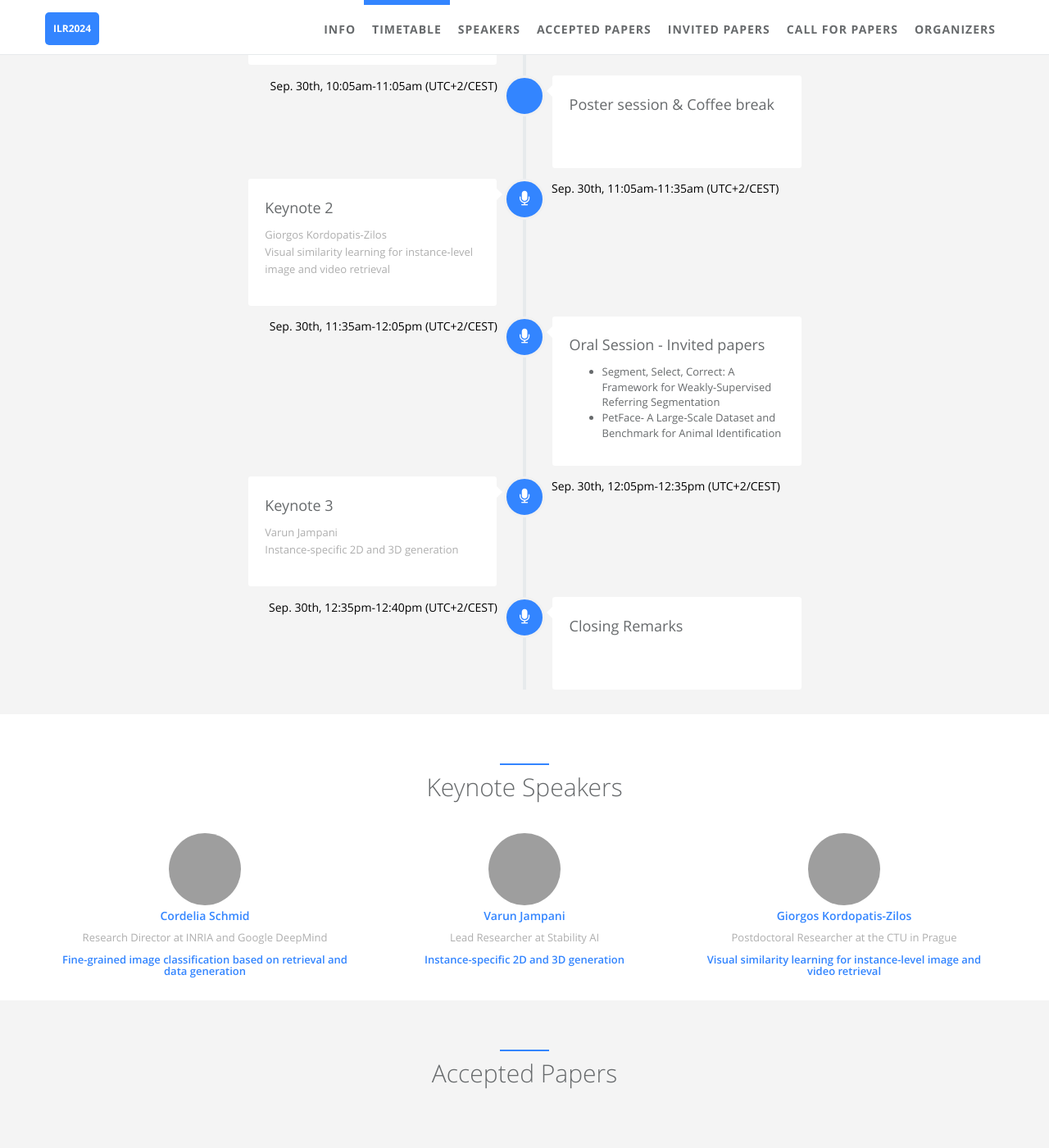
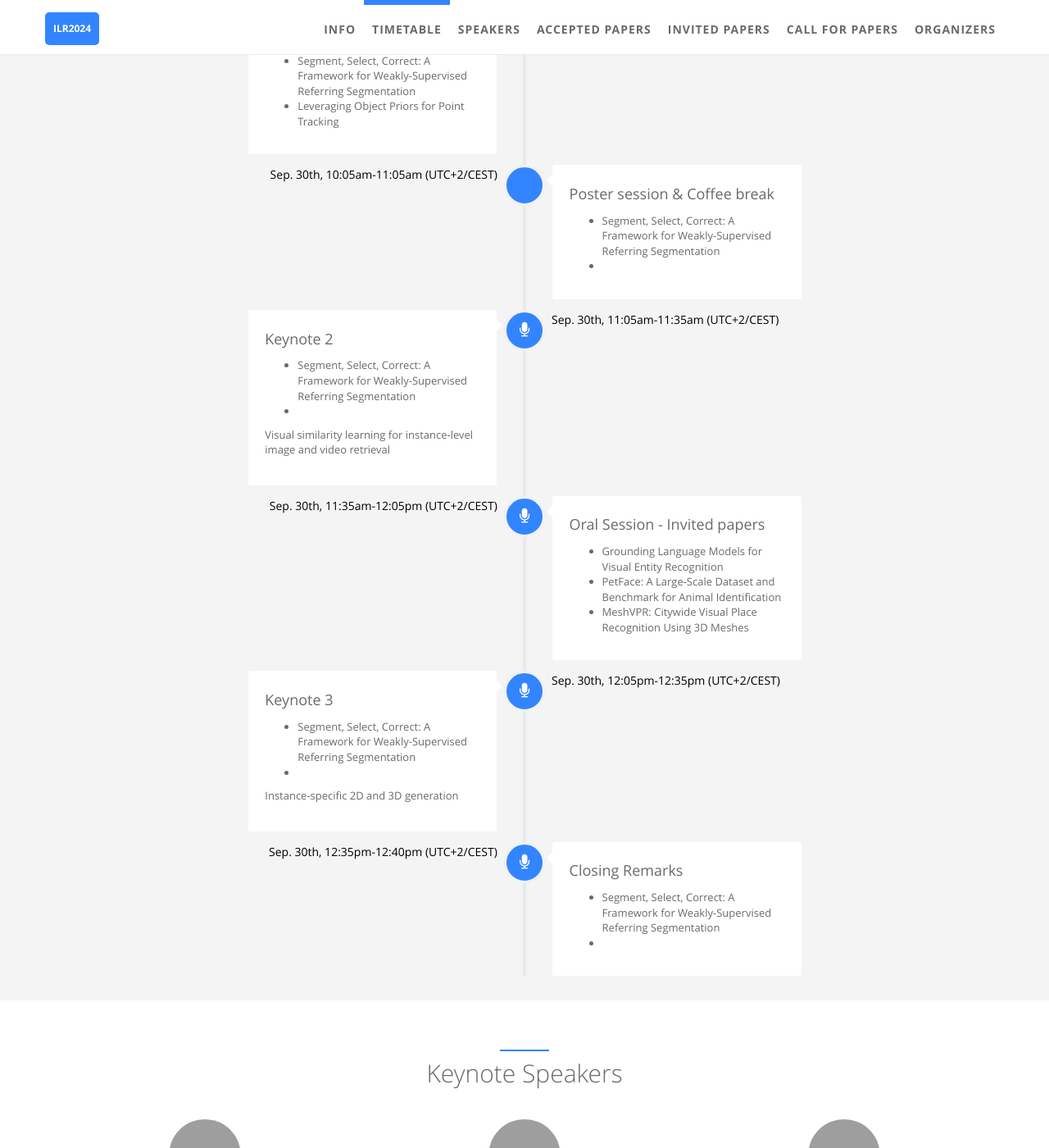
Before and after one commit to ilr-workshop/ECCVW2024, a Jekyll site: the page built from index.html, in a window 1280 px wide and 1400 px high, scrolled down 1743 px, cut to the strip 0-1400 px from the top of the window. Shown: the whole strip at 82% size. Built offline with Jekyll 4.4.1, drawn with Linux system fonts in a browser that asks for light colours; some of the changed text lies outside the part shown; grey boxes are pictures that could not be loaded.

Commit message:
Update timetable.html

```diff
--- a/_includes/sections/timetable.html
+++ b/_includes/sections/timetable.html
@@ -16,7 +16,14 @@
                     </div>
                     <div class="vertical-timeline-content wow {% if loopindex == 1 %} rotateInUpRight {% else %} rotateInUpLeft {% endif %}">
                         <h2><span data-i18n="timetable.{{ timetable.name.i18n }}">{{ timetable.name.detail }}</span></h2>
-                        {% if timetable.desc.detail1 %}
+                        {% if timetable.desc.detail2 %}
+                        <p>
+                        <ul>
+                            <li> <span data-i18n="timetable.{{ timetable.desc.i18n }}">Grounding Language Models for Visual Entity Recognition </span> <br />
+                            <li> <span data-i18n="timetable.{{ timetable.desc.i18n }}">PetFace: A Large-Scale Dataset and Benchmark for Animal Identification </span> <br />
+                            <li> <span data-i18n="timetable.{{ timetable.desc.i18n }}">MeshVPR: Citywide Visual Place Recognition Using 3D Meshes </span> <br />
+                        </ul>
+                        {% else if timetable.desc.detail1 %}
                         <p>
                         <ul>
                             <li> <span data-i18n="timetable.{{ timetable.desc.i18n }}">Segment, Select, Correct: A Framework for Weakly-Supervised Referring Segmentation </span> <br />
```
